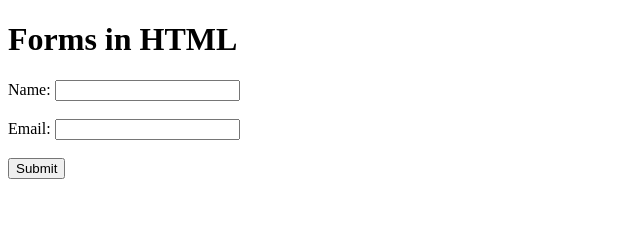
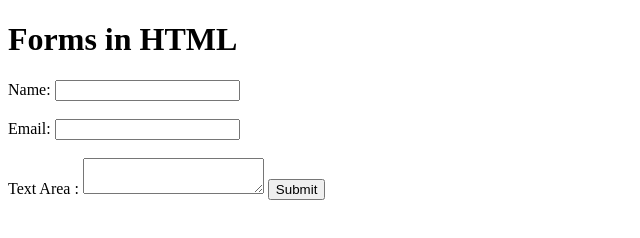
Before and after one commit to abdullah-ahmad-3744/HTML, a plain HTML site: page 06-Form/index.html in a window 1280 px wide. Shown: the whole page, without its empty margins (0-640 px from the left). Drawn offline with Linux system fonts and the light colour scheme.

Commit message:
Adding text area in form.

```diff
--- a/06-Form/index.html
+++ b/06-Form/index.html
@@ -18,6 +18,10 @@
         <input type="email">
         <br><br>
 
+        <!-- Text area section -->
+         <label>Text Area : </label>
+         <textarea></textarea>
+
         <!-- Submit button -->
         <input type="submit" value="Submit">
     </form>
```
